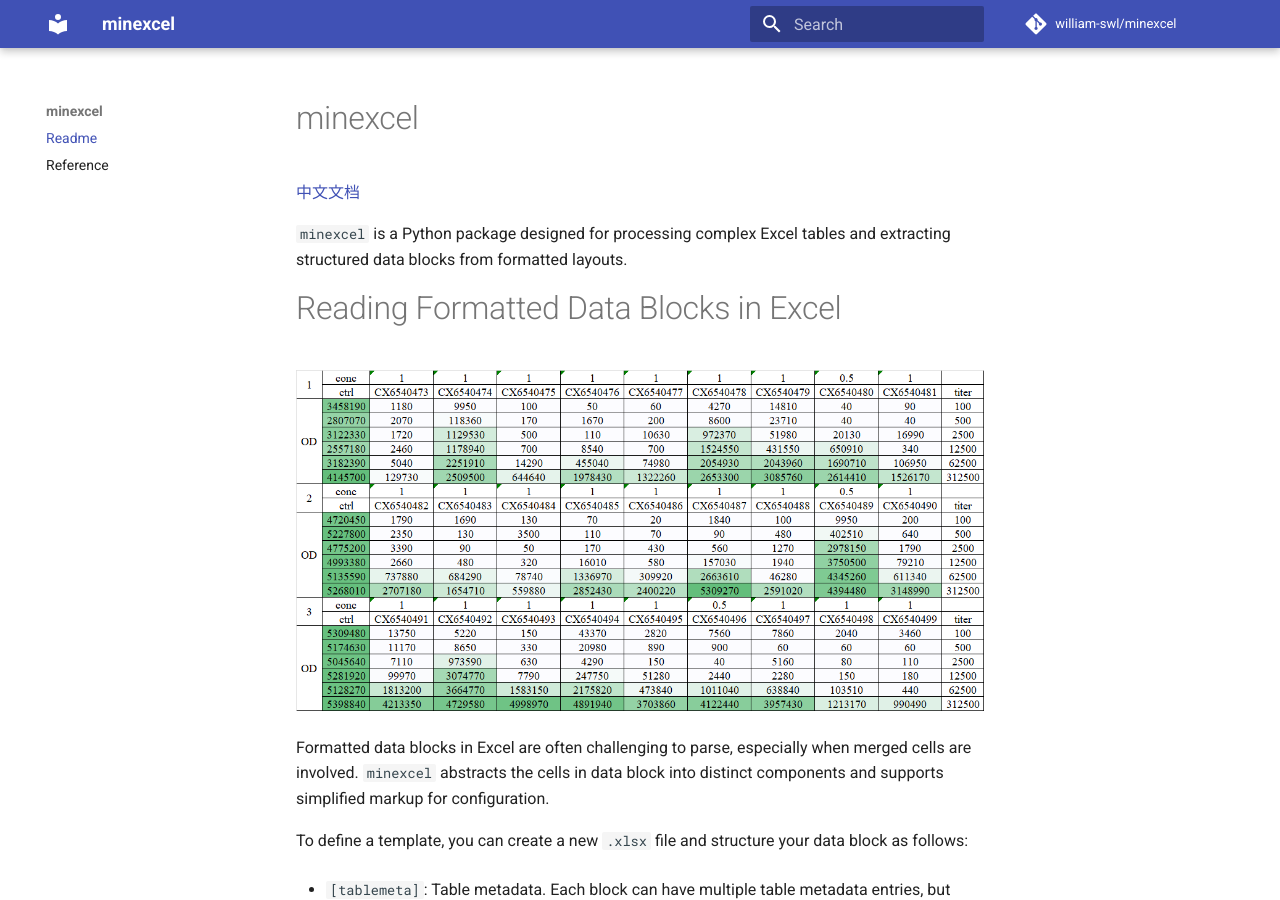
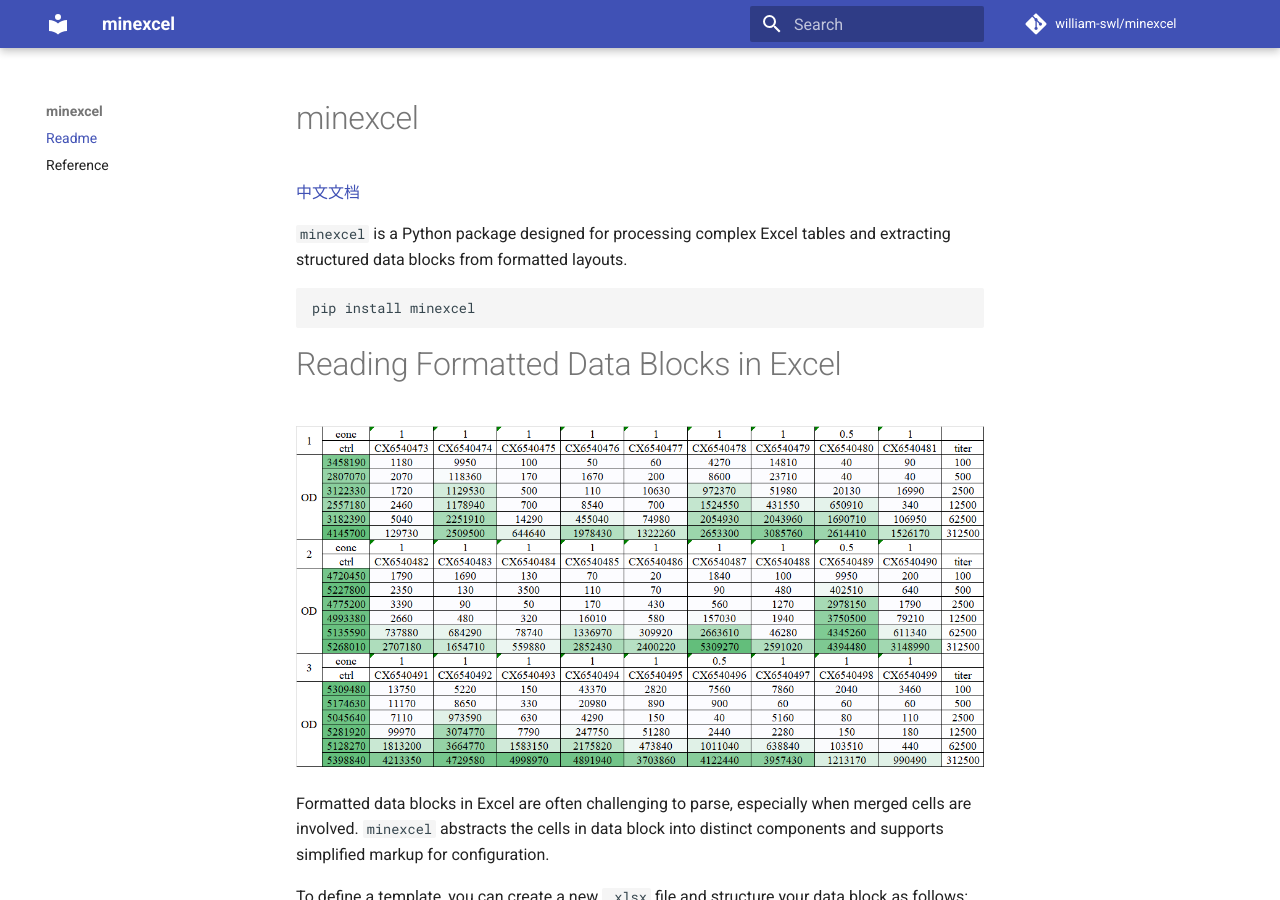
Before and after one commit to william-swl/minexcel, an MkDocs documentation site: the page built from docs/index.md, in a window 1280 px wide and 900 px high. Built offline with MkDocs 1.6.1 and Material for MkDocs 9.7.7, drawn with Linux system fonts in a browser that asks for light colours; comment, search, counter and statistics services are not loaded.

Commit message:
docs: add install doc

````diff
--- a/docs/index.md
+++ b/docs/index.md
@@ -3,6 +3,10 @@
 [中文文档](index-CN.md)
 
 `minexcel` is a Python package designed for processing complex Excel tables and extracting structured data blocks from formatted layouts.
+
+```
+pip install minexcel
+```
 
 # Reading Formatted Data Blocks in Excel
 
````
Also changed, not shown: docs/index-CN.md (+4 -0 lines).
